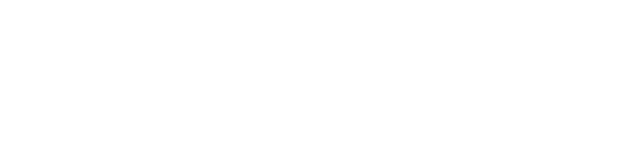
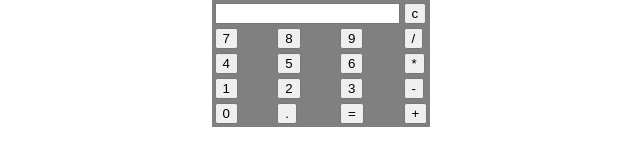
Before and after one commit to Alauddin-24434/Calculator, a plain HTML site: page index.html in a window 1280 px wide. Shown: the whole page, without its empty margins (319-959 px from the left). Drawn offline with Linux system fonts and the light colour scheme.

Commit message:
added layout calculator

```diff
--- a/index.html
+++ b/index.html
@@ -1,16 +1,52 @@
 <!DOCTYPE html>
 <html lang="en">
+
 <head>
     <meta charset="UTF-8">
     <meta name="viewport" content="width=device-width, initial-scale=1.0">
     <link rel="stylesheet" href="style.css">
     <title>Calculator</title>
 </head>
+
 <body>
+    <table class="calculator">
+        <tr>
+            <td colspan="3"> <input type="text" name="" id="display"></td>
+            <td><input type="button" value="c" onclick="clear('c')"></td>
+
+        </tr>
+        <tr>
+            <td><input type="button" value="7" onclick="calDisplay('7')"></td>
+            <td><input type="button" value="8" onclick="calDisplay('8')"></td>
+            <td><input type="button" value="9" onclick="calDisplay('9')"></td>
+            <td><input type="button" value="/" onclick="calDisplay('/')"></td>
+        </tr>
+        <tr>
+            <td><input type="button" value="4" onclick="calDisplay('4')"></td>
+            <td><input type="button" value="5" onclick="calDisplay('5')"></td>
+            <td><input type="button" value="6" onclick="calDisplay('6')"></td>
+            <td><input type="button" value="*" onclick="calDisplay('*')"></td>
+        </tr>
+        <tr>
+            <td><input type="button" value="1" onclick="calDisplay('1')"></td>
+            <td><input type="button" value="2" onclick="calDisplay('2')"></td>
+            <td><input type="button" value="3" onclick="calDisplay('3')"></td>
+            <td><input type="button" value="-" onclick="calDisplay('4')"></td>
+        </tr>
+        <tr>
+            <td><input type="button" value="0" onclick="calDisplay('0')"></td>
+            <td><input type="button" value="." onclick="calDisplay('.')"></td>
+            <td><input type="button" value="=" onclick="calDisplay('=')"></td>
+            <td><input type="button" value="+" onclick="calDisplay('+')"></td>
+        </tr>
+
+
+    </table>
 
     <!-- inline js -->
     <script>
 
     </script>
 </body>
+
 </html>
--- a/style.css
+++ b/style.css
@@ -0,0 +1,12 @@
+body{
+    margin: 0;
+    padding: 0;
+    box-sizing: border-box;
+}
+.calculator{
+    background-color: gray;
+    margin: 0 auto;
+}
+tr td{
+    pad: 50px;
+}
```
